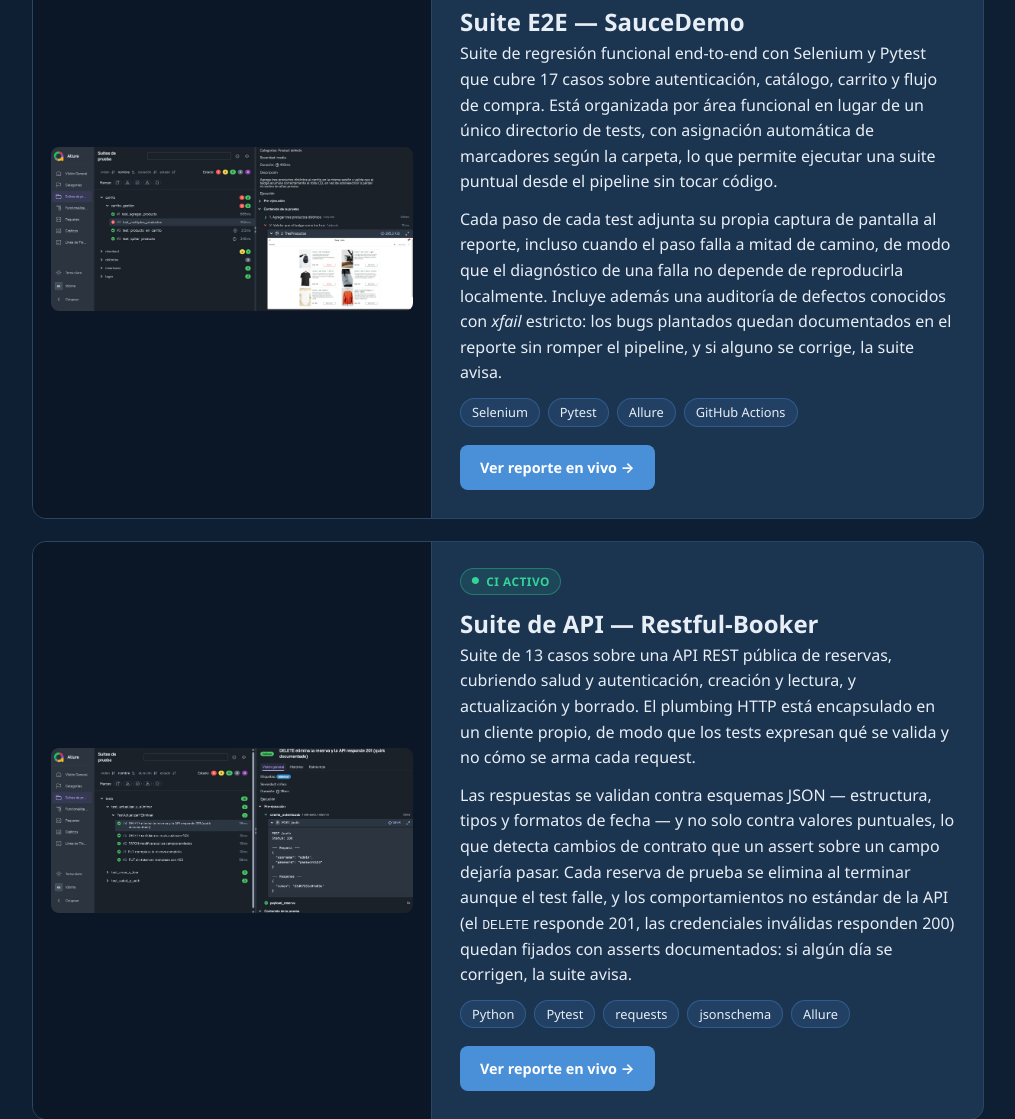
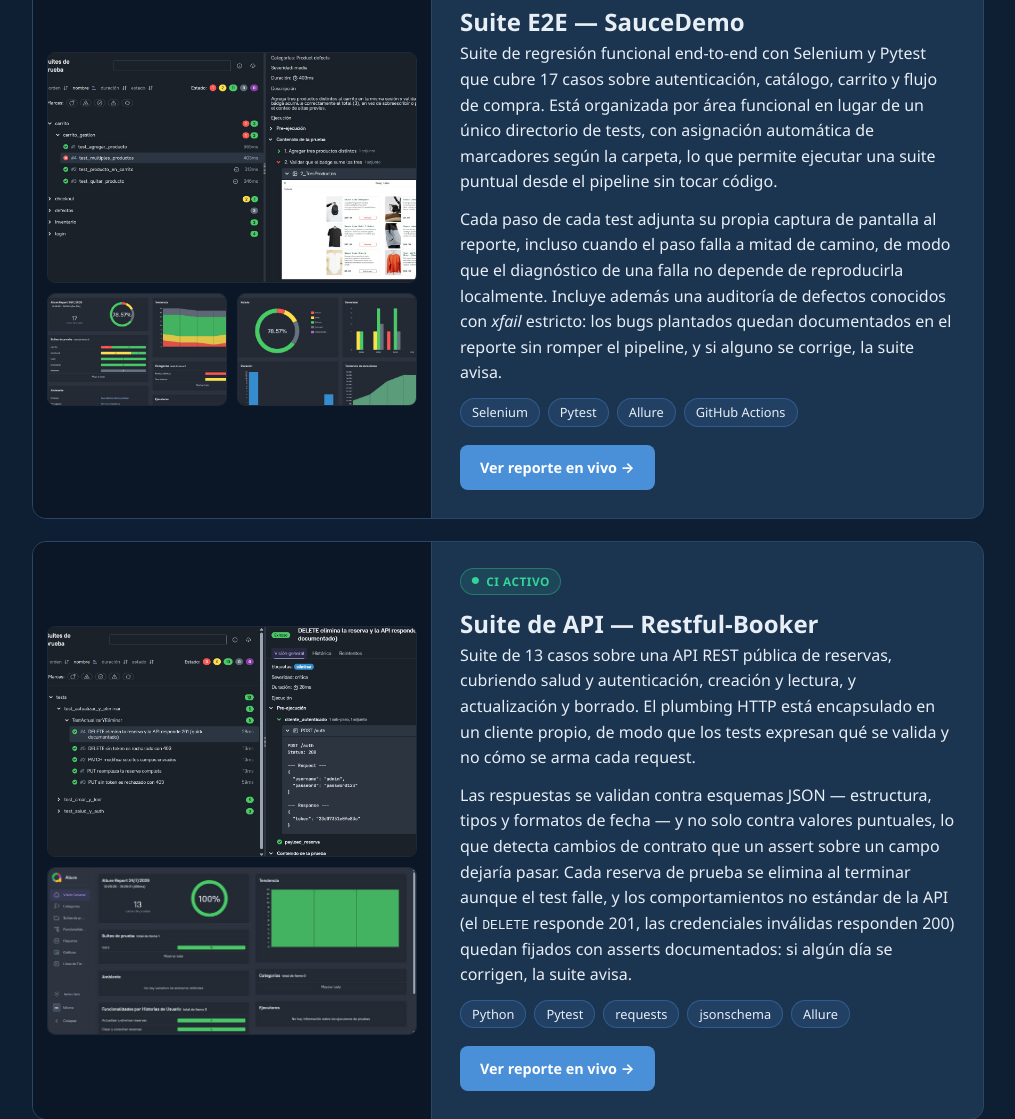
Before and after one commit to Alan2527/portfolio, a plain HTML site: page index.html in a window 1280 px wide. Shown: the part 971-2090 px from the top of the page, without its empty margins (132-1147 px from the left). Drawn offline with Linux system fonts and the light colour scheme.

Commit message:
Galeria de capturas por proyecto y logos de uTest y ENOHSA

```diff
--- a/index.html
+++ b/index.html
@@ -53,9 +53,12 @@
   /* Tarjetas de automatización: horizontales, captura a la izquierda */
   .auto-grid { display: flex; flex-direction: column; gap: 22px; }
   .proyecto-auto { background: var(--tarjeta); border: 1px solid var(--borde); border-radius: 14px; overflow: hidden; display: grid; grid-template-columns: minmax(0, 42%) minmax(0, 1fr); }
-  .captura { background: #0b1626; overflow: hidden; display: flex; align-items: center; justify-content: center; padding: 18px; border-right: 1px solid var(--borde); }
-  .captura img { width: 100%; height: auto; max-height: 100%; object-fit: contain; display: block; border-radius: 8px; transition: transform .3s; }
-  .proyecto-auto:hover .captura img { transform: scale(1.02); }
+  .captura { background: #0b1626; padding: 14px; border-right: 1px solid var(--borde); display: flex; flex-direction: column; gap: 10px; justify-content: center; }
+  .captura img { width: 100%; display: block; border-radius: 8px; border: 1px solid rgba(255,255,255,0.08); object-fit: cover; object-position: top; transition: transform .3s; }
+  .captura img.principal { aspect-ratio: 16 / 10; }
+  .captura .fila { display: grid; grid-template-columns: 1fr 1fr; gap: 10px; }
+  .captura .fila img { aspect-ratio: 16 / 10; }
+  .captura img:hover { transform: scale(1.02); }
   .cuerpo-auto { padding: 26px 28px 28px; display: flex; flex-direction: column; }
   .proyecto-auto p { margin-bottom: 12px; }
   @media (max-width: 720px) {
@@ -119,7 +122,10 @@
     <div class="auto-grid">
 
       <div class="proyecto-auto">
-        <div class="captura"><img src="capturas/regresion-visual.jpg" alt="Informe de regresión visual con diferencias marcadas sobre la captura"></div>
+        <div class="captura">
+          <img class="principal" src="capturas/regresion-visual.jpg" alt="Informe de regresión visual con las diferencias marcadas sobre la captura">
+          <img src="capturas/regresion-visual-2.jpg" alt="Comparación lado a lado entre la versión base y la candidata">
+        </div>
         <div class="cuerpo-auto">
           <span class="badge-ci">CI activo</span>
           <h2>Motor de Regresión Visual</h2>
@@ -131,7 +137,13 @@
       </div>
 
       <div class="proyecto-auto">
-        <div class="captura"><img src="capturas/saucedemo-e2e.jpg" alt="Reporte Allure con el resumen de ejecución de la suite E2E"></div>
+        <div class="captura">
+          <img class="principal" src="capturas/saucedemo-e2e.jpg" alt="Detalle de un test con la captura adjunta a cada paso">
+          <div class="fila">
+            <img src="capturas/saucedemo-e2e-2.jpg" alt="Resumen de ejecución de la suite">
+            <img src="capturas/saucedemo-e2e-3.jpg" alt="Gráficos de estado, severidad y duración">
+          </div>
+        </div>
         <div class="cuerpo-auto">
           <span class="badge-ci">CI activo</span>
           <h2>Suite E2E — SauceDemo</h2>
@@ -143,7 +155,10 @@
       </div>
 
       <div class="proyecto-auto">
-        <div class="captura"><img src="capturas/booker-api-tests.jpg" alt="Reporte Allure de la suite de API con el detalle de request y response"></div>
+        <div class="captura">
+          <img class="principal" src="capturas/booker-api-tests.jpg" alt="Detalle de un caso de API con su request y response">
+          <img src="capturas/booker-api-tests-2.jpg" alt="Resumen de ejecución de la suite de API">
+        </div>
         <div class="cuerpo-auto">
           <span class="badge-ci">CI activo</span>
           <h2>Suite de API — Restful-Booker</h2>
@@ -210,7 +225,7 @@
       </div>
 
       <div class="exp">
-        <div class="exp-logo"><img src="https://logo.clearbit.com/utest.com" alt="Logo de uTest" onerror="this.onerror=null;this.src='https://www.google.com/s2/favicons?sz=256&amp;domain=utest.com';this.classList.add('favicon')"><span class="monograma">uT</span></div>
+        <div class="exp-logo"><img src="capturas/logos/utest.png" alt="Logo de uTest"><span class="monograma">uT</span></div>
         <div>
           <h3>uTest</h3>
           <div class="puesto">Analista QA</div>
@@ -223,7 +238,7 @@
       </div>
 
       <div class="exp">
-        <div class="exp-logo"><img src="https://logo.clearbit.com/enohsa.gob.ar" alt="Logo de ENOHSA" onerror="this.onerror=null;this.src='https://www.google.com/s2/favicons?sz=256&amp;domain=enohsa.gob.ar';this.classList.add('favicon')"><span class="monograma">EN</span></div>
+        <div class="exp-logo"><img src="capturas/logos/enohsa.png" alt="Logo de ENOHSA"><span class="monograma">EN</span></div>
         <div>
           <h3>ENOHSA</h3>
           <div class="puesto">Analista QA</div>
```
Also changed, not shown: capturas/booker-api-tests-2.jpg (added), capturas/logos/enohsa.png (added), capturas/logos/utest.png (added), capturas/regresion-visual-2.jpg (added), capturas/saucedemo-e2e-2.jpg (added), capturas/saucedemo-e2e-3.jpg (added).
